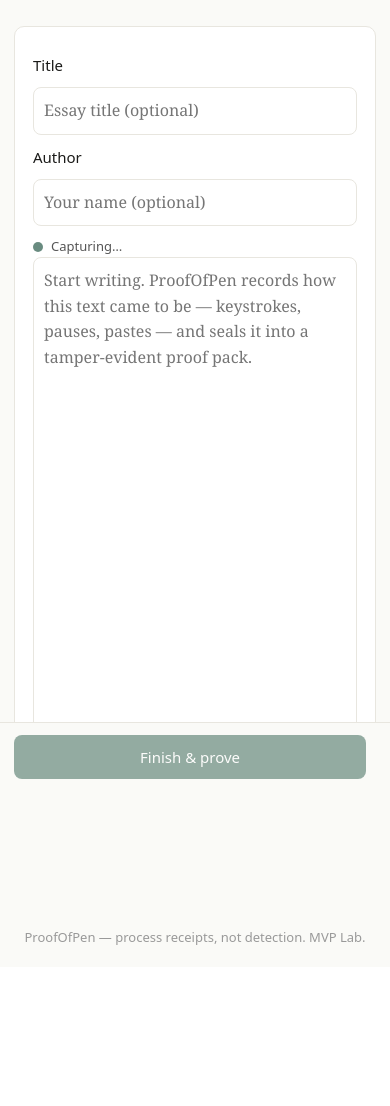
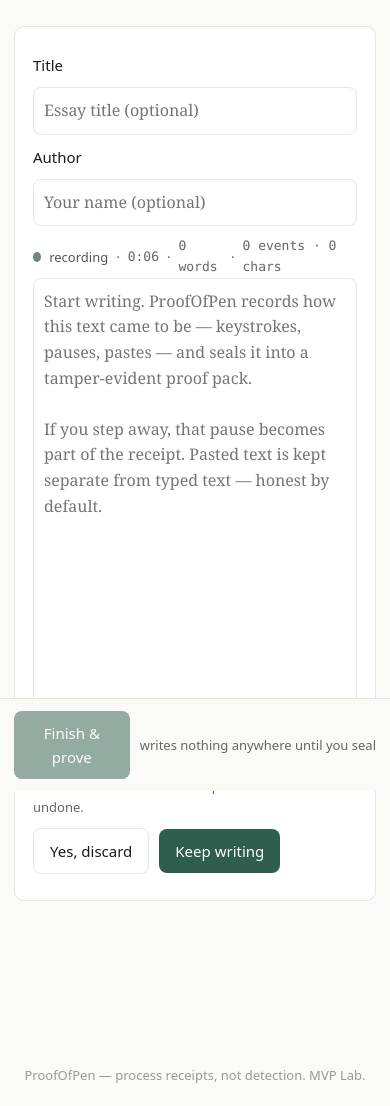
Before and after one commit to jalonenbrothers/proofofpen, a PHP site: page / in a window 390 px wide. Shown: the part 53-1159 px from the top of the page. Before the commit the page ends 998 px from the top, so only its background shows below. Run offline with PHP 8.4, Linux system fonts and the light colour scheme; some libraries are stand-ins or nearby versions.

Commit message:
ProofOfPen frontend: editor capture, verify tabs/replay, pack pages + dev fixes

```diff
--- a/assets/css/site.css
+++ b/assets/css/site.css
@@ -36,3 +36,28 @@ input[type=range]{width:100%}
   .actions{position:fixed;bottom:0;left:0;right:0;background:var(--paper);border-top:1px solid var(--rule);margin:0;padding:12px 14px;z-index:5}
   #finish{flex:1}
 }
+
+/* --- frontend refinements (capture/verify/p) --- */
+.btn,.btn:visited{display:inline-block;font:inherit;font-weight:600;background:var(--verdigris);color:#fff;border:0;border-radius:8px;padding:10px 16px;min-height:44px;text-decoration:none;cursor:pointer}
+button.sec,.sec{background:transparent;color:var(--ink);border:1px solid var(--rule)}
+.warn-border{border-color:var(--terra);color:var(--terra)}
+.dot.off{animation:none;background:#b9b6ad}
+.banner.small{font-weight:400;background:#f3f1ea;color:#555}
+.banner.bad.small{background:#f7e8e0;color:var(--terra)}
+.burst-table{width:100%;border-collapse:collapse;font-size:13px;margin-top:8px}
+.burst-table th{text-align:left;color:#666;font-weight:600;padding:4px 8px;border-bottom:1px solid var(--rule)}
+.burst-table td{padding:6px 8px;border-bottom:1px solid var(--rule)}
+.speedbar-wrap{background:#efede7;border-radius:999px;height:8px;min-width:80px}
+.speedbar{height:100%;border-radius:999px;background:var(--verdigris)}
+.speedbar.fast{background:var(--terra)}
+.paste-note{color:#6b4f8a}
+#toast{position:fixed;left:50%;bottom:72px;transform:translateX(-50%);background:var(--ink);color:#fff;font-weight:600;font-size:13px;padding:8px 16px;border-radius:999px;z-index:40;opacity:0;transition:opacity .2s;pointer-events:none}
+#toast.show{opacity:1}
+details.small{margin-top:10px} details summary{cursor:pointer;color:var(--verdigris)}
+details p{color:#555;max-width:60ch}
+.mono{font-family:ui-monospace,'SF Mono',Menlo,monospace}
+@media (max-width:720px){
+  .burst-table th:nth-child(3),.burst-table td:nth-child(3){display:none}
+  #finish-card .row{flex-direction:column;align-items:stretch}
+  #finish-card .btn,#finish-card button{width:100%}
+}
--- a/assets/js/capture.js
+++ b/assets/js/capture.js
@@ -1,13 +1,32 @@
 /* capture.js — ProofOfPen editor capture (vanilla JS, no frameworks).
-   Records keystroke bursts, pastes, pauses and snapshots, then POSTs
-   the session to /api/create. sessionStorage autosave + beforeunload guard. */
+   Records keystroke bursts, pastes, pauses, away gaps and snapshots per the
+   pack event contract (src/Pack.php), then POSTs the session to /api/create.
+
+   Event contract (t = ms epoch, non-decreasing):
+     {t, type:'burst', n, d}      — n chars typed over d ms
+     {t, type:'paste', n}         — n chars arrived via paste
+     {t, type:'snapshot', text}   — full-text snapshot (first + periodic)
+     {t, type:'pause', d}         — d ms of inactivity (>2s)
+     {t, type:'away', d}          — tab hidden / blur for d ms
+
+   UX-plan niceties: pulsing status dot + live stats, Pause capture,
+   Discard with inline confirm (no modal lib), sessionStorage autosave,
+   beforeunload guard, clipboard copy with fallback + "copied ✓" flip. */
 
 (function () {
   'use strict';
-  var editor = document.getElementById('editor');
-  var finish = document.getElementById('finish');
-  var statsEl = document.getElementById('stats');
-  var statusEl = document.getElementById('status');
+
+  var editor   = document.getElementById('editor');
+  var finish    = document.getElementById('finish');
+  var statsEl   = document.getElementById('stats');
+  var statusEl  = document.getElementById('status');
+  var statusDot = document.querySelector('.status-strip .dot');
+  var pauseBtn  = document.getElementById('pause-capture');
+  var discardBtn   = document.getElementById('discard-session');
+  var discardRow   = document.getElementById('discard-row');
+  var discardYes   = document.getElementById('discard-yes');
+  var discardNo    = document.getElementById('discard-no');
+  var pausedBanner = document.getElementById('paused-banner');
 
   var events = [];
   var t0 = Date.now();
@@ -15,12 +34,16 @@
   var burstN = 0, burstStart = 0, burstLast = 0;
   var snapLen = 0;
   var awayAt = 0;
+  var paused = false, pausedAt = 0;
+  var submitted = false;
+  var wordsEl = document.getElementById('stat-words');
+  var elapsedEl = document.getElementById('stat-elapsed');
 
   function now() { return Date.now(); }
 
   function flushBurst() {
     if (burstN > 0) {
-      events.push({ t: burstStart, type: 'burst', n: burstN, d: burstLast - burstStart });
+      events.push({ t: burstStart, type: 'burst', n: burstN, d: Math.max(1, burstLast - burstStart) });
       burstN = 0;
     }
   }
@@ -30,12 +53,16 @@
     if (force || len - snapLen >= 1024) {
       events.push({ t: now(), type: 'snapshot', text: editor.value });
       snapLen = len;
+      saveDraft();
     }
   }
 
+  /* ---------- capture ---------- */
   editor.addEventListener('keydown', function () {
+    if (submitted || paused) return;
     var t = now();
-    if (t - lastKey > 2000 && lastKey > 0) {
+    if (lastKey > 0 && t - lastKey > 2000) {
+      // inactivity gap > 2s: record it as a pause before this keystroke
       events.push({ t: lastKey, type: 'pause', d: t - lastKey });
     }
     if (burstN === 0) { burstStart = t; }
@@ -47,6 +74,8 @@
   });
 
   editor.addEventListener('paste', function (ev) {
+    if (submitted) return;
+    if (paused) { ev.preventDefault(); return; }
     flushBurst();
     var text = (ev.clipboardData || window.clipboardData).getData('text');
     events.push({ t: now(), type: 'paste', n: text.length });
@@ -54,63 +83,194 @@
   });
 
   document.addEventListener('visibilitychange', function () {
+    if (submitted) return;
     flushBurst();
     if (document.hidden) { awayAt = now(); }
-    else if (awayAt) { events.push({ t: awayAt, type: 'away', d: now() - awayAt }); awayAt = 0; }
+    else if (awayAt) { events.push({ t: awayAt, type: 'away', d: now() - awayAt }); awayAt = 0; saveDraft(); }
   });
 
+  editor.addEventListener('keyup', flushBurst);
+  setInterval(function () { if (!submitted && !paused && editor.value.length) { flushBurst(); snapshot(true); } }, 30000);
+
+  /* ---------- pause capture (frontend-only toggle; resume records a pause event) ---------- */
+  if (pauseBtn) pauseBtn.addEventListener('click', function () {
+    paused = !paused;
+    if (paused) {
+      flushBurst();
+      pausedAt = now();
+      pauseBtn.textContent = 'Resume capture';
+      statusEl.textContent = 'paused';
+      if (statusDot) statusDot.classList.add('off');
+      if (pausedBanner) pausedBanner.hidden = false;
+    } else {
+      if (pausedAt) events.push({ t: pausedAt, type: 'pause', d: now() - pausedAt });
+      pausedAt = 0;
+      pauseBtn.textContent = 'Pause capture';
+      statusEl.textContent = 'recording';
+      if (statusDot) statusDot.classList.remove('off');
+      if (pausedBanner) pausedBanner.hidden = true;
+      saveDraft();
+    }
+  });
+
+  /* ---------- discard session (inline confirm, no modal) ---------- */
+  if (discardBtn) discardBtn.addEventListener('click', function () {
+    discardRow.hidden = !discardRow.hidden;
+  });
+  if (discardNo) discardNo.addEventListener('click', function () { discardRow.hidden = true; });
+  if (discardYes) discardYes.addEventListener('click', function () {
+    editor.value = '';
+    events = []; t0 = now(); lastKey = 0; snapLen = 0; awayAt = 0;
+    try { sessionStorage.removeItem('pop-draft'); sessionStorage.removeItem('pop-events'); } catch (e) {}
+    discardRow.hidden = true;
+    refreshStats();
+    saveDraft();
+  });
+
+  /* ---------- live status strip ---------- */
+  function fmtElapsed(ms) {
+    var s = Math.max(0, Math.floor(ms / 1000));
+    return Math.floor(s / 60) + ':' + ('0' + (s % 60)).slice(-2);
+  }
+  function wordCount(s) { return (s.trim().match(/\S+/g) || []).length; }
+  function refreshStats() {
+    if (statsEl) statsEl.textContent = events.length + ' events · ' + editor.value.length + ' chars';
+    if (wordsEl) wordsEl.textContent = wordCount(editor.value) + ' words';
+    if (elapsedEl) elapsedEl.textContent = fmtElapsed(now() - t0);
+    if (finish) finish.disabled = submitted || paused || editor.value.trim().length < 10 || events.length === 0;
+  }
+  editor.addEventListener('input', function () {
+    flushBurst(); // keep burst boundaries honest with edits
+    refreshStats();
+    saveDraftSoon();
+  });
+  setInterval(function () { if (!paused) refreshStats(); }, 1000);
+
+  /* ---------- autosave (sessionStorage) ---------- */
+  var saveTimer = null;
+  function saveDraft() {
+    try {
+      sessionStorage.setItem('pop-draft', editor.value);
+      sessionStorage.setItem('pop-events', JSON.stringify(events));
+    } catch (e) { /* private mode: fine */ }
+  }
+  function saveDraftSoon() {
+    if (saveTimer) return;
+    saveTimer = setTimeout(function () { saveTimer = null; saveDraft(); }, 2000);
+  }
+  (function restore() {
+    try {
+      var d = sessionStorage.getItem('pop-draft');
+      var ev = sessionStorage.getItem('pop-events');
+      if (d !== null) editor.value = d;
+      if (ev) { var parsed = JSON.parse(ev); if (parsed && parsed.length) { events = parsed; snapLen = editor.value.length; } }
+    } catch (e) {}
+    refreshStats();
+  })();
+
+  /* ---------- beforeunload guard ---------- */
   window.addEventListener('beforeunload', function (ev) {
-    if (events.length > 5 && !sessionStorage.getItem('pop-submitted')) {
+    try { if (sessionStorage.getItem('pop-submitted') === '1') return; } catch (e) {}
+    if (events.length > 5 && editor.value.trim()) {
+      saveDraft();
       ev.preventDefault();
       ev.returnValue = '';
     }
   });
 
-  setInterval(function () {
-    flushBurst();
-    if (editor.value.length) { snapshot(true); }
-    try { sessionStorage.setItem('pop-draft', editor.value); } catch (e) {}
-  }, 30000);
+  /* ---------- toast + clipboard with fallback ---------- */
+  var toastEl = document.getElementById('toast');
+  var toastTimer = null;
+  function toast(msg) {
+    if (!toastEl) return;
+    toastEl.textContent = msg;
+    toastEl.classList.add('show');
+    if (toastTimer) clearTimeout(toastTimer);
+    toastTimer = setTimeout(function () { toastEl.classList.remove('show'); }, 1800);
+  }
+  function copyText(text, btn, okMsg) {
+    function flip() {
+      toast(okMsg);
+      if (btn) {
+        var old = btn.textContent;
+        btn.textContent = 'copied ✓';
+        setTimeout(function () { btn.textContent = old; }, 1500);
+      }
+    }
+    function fallback() {
+      var tmp = document.createElement('textarea');
+      tmp.value = text;
+      tmp.setAttribute('readonly', '');
+      tmp.style.position = 'fixed'; tmp.style.opacity = '0';
+      document.body.appendChild(tmp);
+      tmp.select();
+      try {
+        if (document.execCommand('copy')) flip(); else toast('copy failed — select it manually');
+      } catch (e) { toast('copy failed — select it manually'); }
+      tmp.remove();
+    }
+    if (navigator.clipboard && navigator.clipboard.writeText) {
+      navigator.clipboard.writeText(text).then(flip, fallback);
+    } else fallback();
+  }
+  var copyUrlBtn = document.getElementById('copy-url');
+  if (copyUrlBtn) copyUrlBtn.addEventListener('click', function () {
+    var href = copyUrlBtn.dataset.url || '';
+    if (href) copyText(href, copyUrlBtn, 'verify URL copied');
+  });
+  var copyIdBtn = document.getElementById('copy-id');
+  if (copyIdBtn) copyIdBtn.addEventListener('click', function () {
+    var id = copyIdBtn.dataset.id || '';
+    if (id) copyText(id, copyIdBtn, 'pack id copied');
+  });
 
-  try { editor.value = sessionStorage.getItem('pop-draft') || ''; } catch (e) {}
-
-  editor.addEventListener('input', function () {
-    finish.disabled = editor.value.trim().length < 10 || events.length === 0;
-    statsEl.textContent = events.length + ' events · ' + editor.value.length + ' chars';
-  });
-  editor.addEventListener('keyup', flushBurst);
-  setInterval(flushBurst, 1000);
-
+  /* ---------- finish & prove ---------- */
   finish.addEventListener('click', function () {
     finish.disabled = true;
     finish.textContent = 'Sealing…';
     flushBurst();
     snapshot(true);
+    statusEl.textContent = 'sealing…';
     fetch('/api/create', {
       method: 'POST',
       headers: { 'Content-Type': 'application/json' },
       body: JSON.stringify({
         events: events,
         final_text: editor.value,
-        title: document.getElementById('title').value,
-        author: document.getElementById('author').value
+        title: (document.getElementById('title') || {}).value || '',
+        author: (document.getElementById('author') || {}).value || ''
       })
     }).then(function (r) { return r.json(); }).then(function (res) {
       if (!res.ok) { throw new Error(res.error || 'failed'); }
+      submitted = true;
       try { sessionStorage.setItem('pop-submitted', '1'); } catch (e) {}
+      statusEl.textContent = 'sealed ✓';
+      if (statusDot) statusDot.classList.add('off');
       var p = res.pack;
       var card = document.getElementById('finish-card');
-      card.hidden = false;
       document.getElementById('pack-summary').textContent =
         'pack ' + p.id + ' · chain ' + p.chain_head.slice(0, 16) + '…';
-      document.getElementById('pack-link').href = p.url;
-      document.getElementById('pack-dl').href = p.download;
-      document.getElementById('pack-warnings').textContent = (p.warnings || []).join(' · ');
+      var link = document.getElementById('pack-link');
+      link.href = p.url; link.textContent = 'Open pack page (/p/' + p.id + ')';
+      var dl = document.getElementById('pack-dl');
+      dl.href = p.download;
+      if (copyUrlBtn) copyUrlBtn.dataset.url = p.url;
+      if (copyIdBtn) copyIdBtn.dataset.id = p.id;
+      var warns = document.getElementById('pack-warnings');
+      warns.textContent = (p.warnings && p.warnings.length)
+        ? 'Receipt notes: ' + p.warnings.join(' · ')
+        : 'No pasted segments or unusually fast bursts flagged.';
+      document.getElementById('pack-storage').textContent =
+        'Pack stored on this server for 90 days. The downloaded .html file works offline, forever.';
+      card.hidden = false;
       card.scrollIntoView({ behavior: 'smooth' });
     }).catch(function (err) {
       finish.disabled = false;
       finish.textContent = 'Finish & prove';
       statusEl.textContent = 'Error: ' + err.message;
+      toast('could not seal — ' + err.message);
     });
   });
+
+  refreshStats();
 })();
--- a/index.php
+++ b/index.php
@@ -3,7 +3,7 @@
  * index.php — Editor page shell. All capture logic lives in
  * assets/js/capture.js (frontend). Backend contract:
  *   POST /api/create {events, final_text, title?, author?}
- *     -> {ok, pack:{id, url, download, verify, warnings}}
+ *     -> {ok, pack:{id, chain_head, url, download, verify, warnings}}
  */
 
 declare(strict_types=1);
@@ -13,22 +13,53 @@ $title = 'ProofOfPen — write with a receipt';
 ob_start();
 ?>
 <section class="card" id="finish-card" hidden>
-  <h2>Pack ready</h2>
+  <h2>&#10003; Proof pack created</h2>
   <p id="pack-summary" class="mono small"></p>
-  <p>
-    <a id="pack-link" href="#">Open pack page</a> ·
-    <a id="pack-dl" href="#">Download self-contained .html</a>
-  </p>
-  <p class="small" id="pack-warnings"></p>
+  <p class="small" id="pack-storage"></p>
+  <p id="pack-warnings" class="small warn"></p>
+  <div class="row">
+    <a id="pack-link" class="btn" href="#">Open pack page</a>
+    <a id="pack-dl" class="btn" href="#">Download pack (.html)</a>
+    <button id="copy-url" class="sec" type="button">Copy verify URL</button>
+    <button id="copy-id" class="sec" type="button">Copy pack ID</button>
+  </div>
+  <details class="small">
+    <summary>What this proves — and what it doesn't</summary>
+    <p>It proves <strong>integrity</strong>: the pack is a hash chain over how this text
+    came to be (keystroke bursts, pauses, pastes), and anyone can recompute it and see
+    whether anything was edited after sealing. It does <em>not</em> prove who was at the
+    keyboard or how the text was produced — client-side capture is inherently spoofable.
+    Receipts, not detection.</p>
+  </details>
 </section>
 <section class="card">
   <div class="row"><label for="title">Title</label><input id="title" maxlength="200" placeholder="Essay title (optional)"></div>
   <div class="row"><label for="author">Author</label><input id="author" maxlength="120" placeholder="Your name (optional)"></div>
-  <div class="status-strip"><span class="dot"></span><span id="status">Capturing…</span></div>
-  <textarea id="editor" rows="18" placeholder="Start writing. ProofOfPen records how this text came to be — keystrokes, pauses, pastes — and seals it into a tamper-evident proof pack."></textarea>
+  <div class="status-strip" id="status-strip" role="status">
+    <span class="dot" id="status-dot"></span>
+    <span id="status">recording</span>
+    <span aria-hidden="true">·</span>
+    <span class="mono small" id="stat-elapsed">0:00</span>
+    <span aria-hidden="true">·</span>
+    <span class="mono small" id="stat-words">0 words</span>
+    <span aria-hidden="true">·</span>
+    <span class="mono small" id="stats">0 events</span>
+  </div>
+  <textarea id="editor" rows="18" placeholder="Start writing. ProofOfPen records how this text came to be — keystrokes, pauses, pastes — and seals it into a tamper-evident proof pack.&#10;&#10;If you step away, that pause becomes part of the receipt. Pasted text is kept separate from typed text — honest by default."></textarea>
+  <p class="banner small" id="paused-banner" hidden>capture paused — text added now is recorded as a pause in the receipt when you resume.</p>
+  <div class="row actions">
+    <span></span>
+    <button id="pause-capture" class="sec" type="button">Pause capture</button>
+    <button id="discard-session" class="sec" type="button">Discard session</button>
+  </div>
+  <div class="row" id="discard-row" hidden role="group" aria-label="Confirm discard">
+    <span class="small">Discard the text and the receipt so far? Cannot be undone.</span>
+    <button id="discard-yes" class="sec warn-border" type="button">Yes, discard</button>
+    <button id="discard-no" type="button">Keep writing</button>
+  </div>
   <div class="row actions">
     <button id="finish" disabled>Finish &amp; prove</button>
-    <span id="stats" class="small"></span>
+    <span id="finish-note" class="small">writes nothing anywhere until you seal</span>
   </div>
 </section>
 <script src="/assets/js/capture.js"></script>
--- a/lib/page-shell.php
+++ b/lib/page-shell.php
@@ -32,5 +32,6 @@ HTML;
 <?= $body ?>
 </main>
 <footer class="site-footer"><span>ProofOfPen — process receipts, not detection. MVP Lab.</span></footer>
+<div id="toast" role="status"></div>
 </body>
 </html>
--- a/src/Pack.php
+++ b/src/Pack.php
@@ -152,8 +152,10 @@ final class Pack
     /** Pack IDs: 12 chars, unambiguous base32 (Crockford, no I/L/O/U), derived from the head hash. Pure PHP (no gmp). */
     public static function packId(string $headHash, int $t): string
     {
-        // 12 base32 chars = 60 bits: 8 bytes of head hash (64 bits, truncated) + time salt.
-        $bin = hex2bin(substr($headHash, 0, 16)) . pack('J', $t); // 16 bytes total
+        // 12 base32 chars = 60 bits: mix 4 bytes of head hash with 4 bytes of
+        // time salt BEFORE encoding, so identical sessions (tests) still get
+        // distinct ids on retry. Pure PHP (no gmp).
+        $bin = substr(hash('sha256', $headHash . '|' . $t, true), 0, 8) . substr(pack('J', $t), 4, 4);
         $alpha = '0123456789ABCDEFGHJKMNPQRSTVWXYZ';
         $out = '';
         $bits = 0; $val = 0;
```
Also changed, not shown: api/create.php (+11 -1 lines), assets/js/verify-ui.js (+103 -18 lines), dev-router.php (added, +64 -0 lines), p.php (+39 -32 lines), verify.php (+12 -2 lines).
